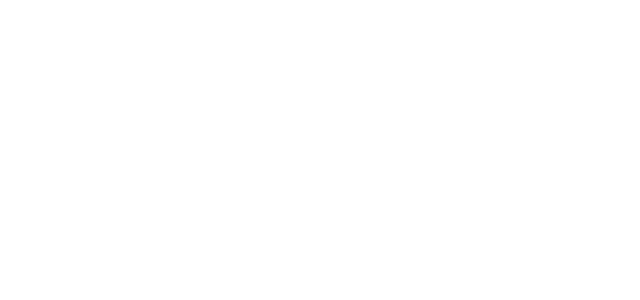
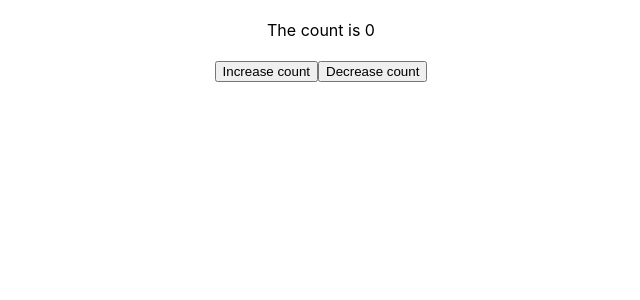
Before and after one commit to artificialarea/react-alt-playground, a React (Create React App) app: page / in a window 1280 px wide. Shown: the top 300 px of the page, without its empty margins (319-959 px from the left). Built offline with nearby package versions, Linux system fonts and the light colour scheme.

Commit message:
did first +/- count demo.

```diff
--- a/src/App.css
+++ b/src/App.css
@@ -1,3 +1,7 @@
 .App {
   text-align: center;
 }
+
+.App div {
+  padding: 10px;
+}
--- a/src/App.js
+++ b/src/App.js
@@ -1,13 +1,60 @@
-import React from 'react';
+import React, {useState} from 'react';
+import './App.css';
+import ChildButtons from './ChildButtons';
 
-import './App.css';
+// newer version using Hooks for state
+// see: https://reactjs.org/docs/hooks-state.html
 
-function App() {
-  return (
-    <div className="App">
+// function App() {
+//   const [count, setCount] = useState(0);
+//   return (
+//     <div>
+//       The count is {count}
+//       <div>
+//          <ChildButtons
+//            onClick={setCount}
+//            count={count}
+//          />
+//       </div>
+//     </div>
+//   );
+// }
 
-    </div>
-  );
+
+// my old skool way
+
+class App extends React.Component {
+
+  constructor(props) {
+    super(props)
+    this.state = {
+      count: 0,
+    }
+  }
+
+  setCount = (count) => {
+    this.setState({
+      count
+    })
+  }
+
+  render() {
+    const { count } = this.state;
+    return (
+      <div className='App'>
+        The count is {count}
+        <div>
+          <ChildButtons
+            // method 1
+            // onClick={(count) => {this.setCount(count)}}
+            // method 2 (^^^ why the tendency to use method 1?)
+            onClick={this.setCount}
+            count={count}
+          />
+        </div>
+      </div>
+    )
+  }
 }
 
 export default App;
--- /dev/null
+++ b/src/ChildButtons.js
@@ -0,0 +1,14 @@
+import React from 'react';
+
+const ChildButtons = props => (
+  <div>
+    <button onClick={() => props.onClick(props.count + 1)}>
+      Increase count
+    </button>
+    <button onClick={() => props.onClick(props.count - 1)}>
+      Decrease count
+    </button>
+  </div>
+);
+
+export default ChildButtons;
--- a/src/index.css
+++ b/src/index.css
@@ -3,7 +3,7 @@
 }
 
 body {
-  margin: 0;
+  margin: 20px;
   font-family: -apple-system, BlinkMacSystemFont, 'Segoe UI', 'Roboto', 'Oxygen',
     'Ubuntu', 'Cantarell', 'Fira Sans', 'Droid Sans', 'Helvetica Neue',
     sans-serif;
```
